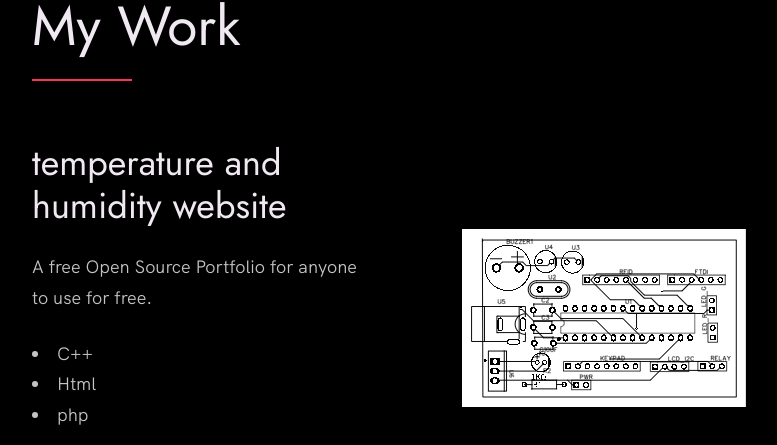
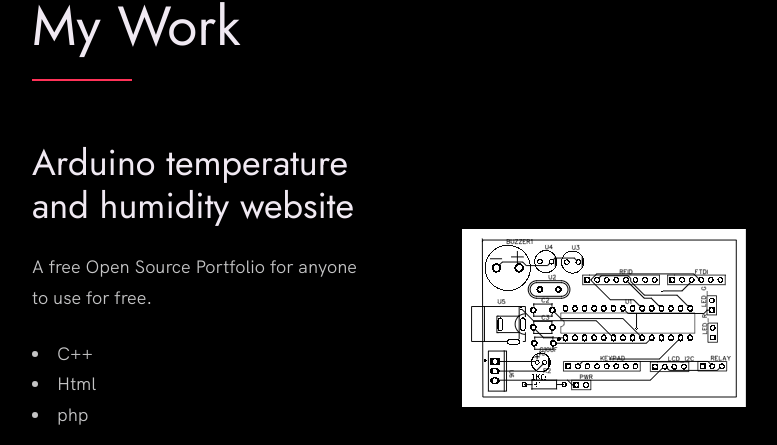
Before and after one commit to frambudi75/frambudi75.github.io, a plain HTML site: page index.html in a window 1280 px wide. Shown: the part 1047-1492 px from the top of the page, without its empty margins (58-835 px from the left). Drawn offline with Linux system fonts and the light colour scheme.

Commit message:
Update index.html

```diff
--- a/index.html
+++ b/index.html
@@ -78,7 +78,7 @@
 
             <div class="work__box">
               <div class="work__text">
-                <h3>temperature and humidity website</h3>
+                <h3>Arduino temperature and humidity website</h3>
                 <p>
                   A free Open Source Portfolio for anyone to use for free.
                 </p>
```
